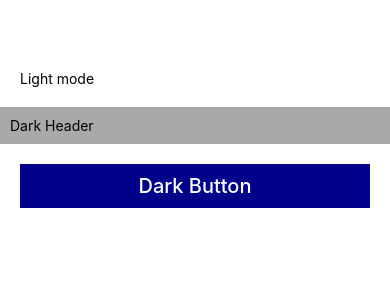
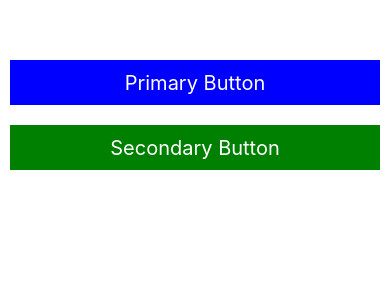
Before and after one commit to AkhilaePacken/DesignPatternInTypeScriptRN, a React Native app: screen / in a window 390 px wide. Shown: the top 300 px of the page. Built offline with nearby package versions, Linux system fonts and the light colour scheme.

Commit message:
builder pattern example

```diff
--- a/src/App.tsx
+++ b/src/App.tsx
@@ -5,24 +5,16 @@
  * @format
  */
 
-import React, {useState} from 'react';
-import {Text, TouchableOpacity, View} from 'react-native';
-import Factory from './factory';
+import React from 'react';
+import {View} from 'react-native';
 import styles from './factory/styles';
-import AbstractFactory from './abstractFactory';
+import BuilderPatttern from './builderPattern';
 
 function App(): JSX.Element {
-  const [isTheme, setTheme] = useState<boolean>(false);
   return (
     <View style={styles.mainContainer}>
-      {/* abstractFactory */}
-      <TouchableOpacity
-        style={styles.themeStyle}
-        onPress={() => setTheme(!isTheme)}>
-        <Text>{isTheme ? 'Dark mode' : 'Light mode'}</Text>
-      </TouchableOpacity>
-
-      <AbstractFactory theme={isTheme ? 'light' : 'dark'} />
+      {/* Builder pattern */}
+      <BuilderPatttern />
     </View>
   );
 }
--- /dev/null
+++ b/src/builderPattern/Button.tsx
@@ -0,0 +1,14 @@
+import React from 'react';
+import {TouchableOpacity, Text} from 'react-native';
+import {IButtonProps} from './builderProps';
+import styles from './styles';
+
+const Button: React.FC<IButtonProps> = ({label, ...props}) => {
+  return (
+    <TouchableOpacity {...props}>
+      <Text style={styles.buttonTextStyle}>{label}</Text>
+    </TouchableOpacity>
+  );
+};
+
+export default Button;
--- /dev/null
+++ b/src/builderPattern/ButtonBuilder.tsx
@@ -0,0 +1,32 @@
+import {TouchableOpacityProps} from 'react-native';
+
+class ButtonBuilder {
+  private label: string = 'Button';
+  private onPress: (() => void) | undefined;
+  private style: TouchableOpacityProps['style'] = {};
+
+  withLabel(label: string): this {
+    this.label = label;
+    return this;
+  }
+
+  withOnPress(onPress: () => void): this {
+    this.onPress = onPress;
+    return this;
+  }
+
+  withStyle(style: TouchableOpacityProps['style']): this {
+    this.style = style;
+    return this;
+  }
+
+  build() {
+    return {
+      label: this.label,
+      onPress: this.onPress,
+      style: this.style,
+    };
+  }
+}
+
+export default ButtonBuilder;
--- /dev/null
+++ b/src/builderPattern/builderProps.ts
@@ -0,0 +1,6 @@
+//
+
+interface IButtonProps {
+  label?: string;
+}
+export type {IButtonProps};
--- /dev/null
+++ b/src/builderPattern/button/index.tsx
@@ -0,0 +1,27 @@
+import React from 'react';
+import {View, Alert} from 'react-native';
+import Button from '../Button';
+import ButtonBuilder from '../ButtonBuilder';
+import styles from '../styles';
+const Buttons: React.FC = () => {
+  const primaryButton = new ButtonBuilder()
+    .withLabel('Primary Button')
+    .withOnPress(() => Alert.alert('Primary Button Pressed'))
+    .withStyle(styles.primaryButton)
+    .build();
+
+  const secondaryButton = new ButtonBuilder()
+    .withLabel('Secondary Button')
+    .withOnPress(() => Alert.alert('Secondary Button Pressed'))
+    .withStyle(styles.secondaryButton)
+    .build();
+
+  return (
+    <View style={styles.container}>
+      <Button {...primaryButton} />
+      <Button {...secondaryButton} />
+    </View>
+  );
+};
+
+export default Buttons;
--- /dev/null
+++ b/src/builderPattern/index.tsx
@@ -0,0 +1,2 @@
+export {default} from './button/index';
+export * from './builderProps';
--- /dev/null
+++ b/src/builderPattern/styles.ts
@@ -0,0 +1,27 @@
+import {StyleSheet} from 'react-native';
+
+const styles = StyleSheet.create({
+  container: {
+    flex: 1,
+  },
+  primaryButton: {
+    backgroundColor: 'blue',
+    height: 45,
+    justifyContent: 'center',
+    alignItems: 'center',
+    margin: 10,
+  },
+  secondaryButton: {
+    backgroundColor: 'green',
+    height: 45,
+    justifyContent: 'center',
+    alignItems: 'center',
+    margin: 10,
+  },
+  buttonTextStyle: {
+    color: '#fff',
+    fontWeight: '400',
+    fontSize: 20,
+  },
+});
+export default styles;
```
